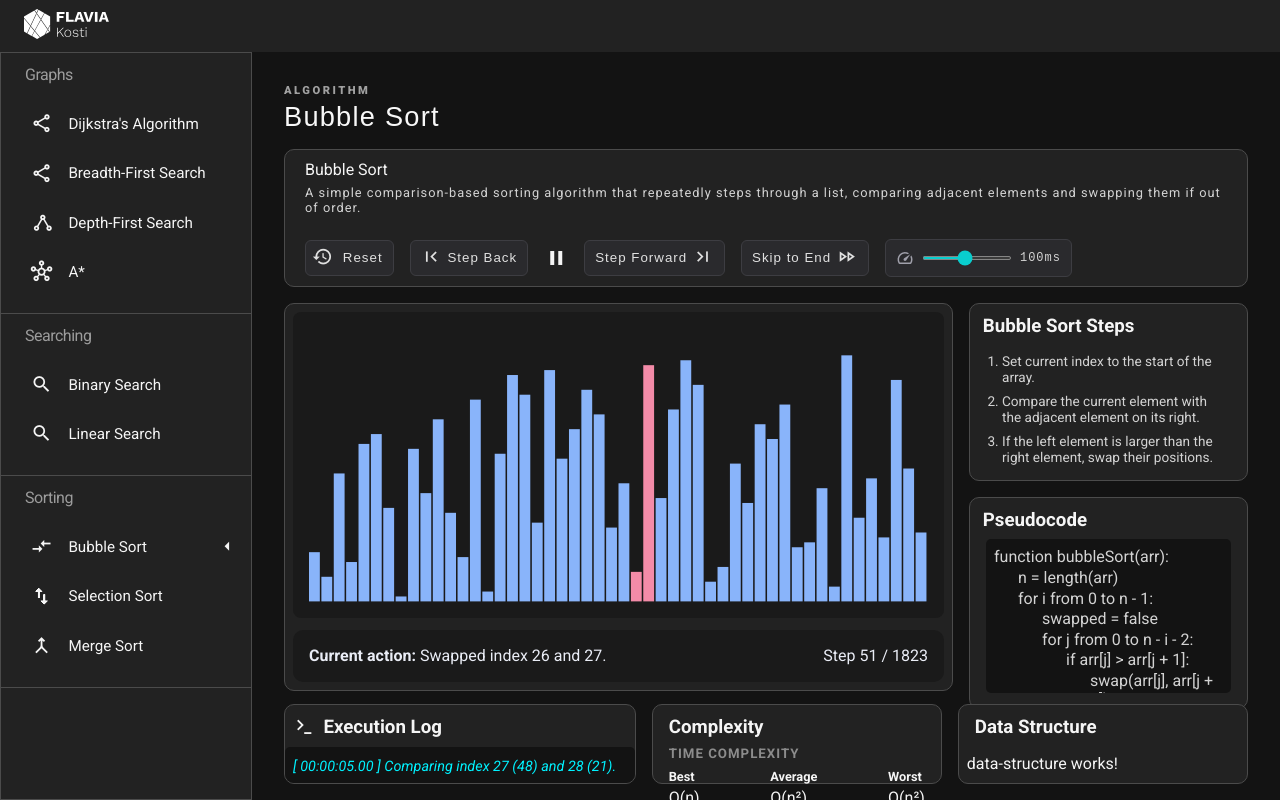
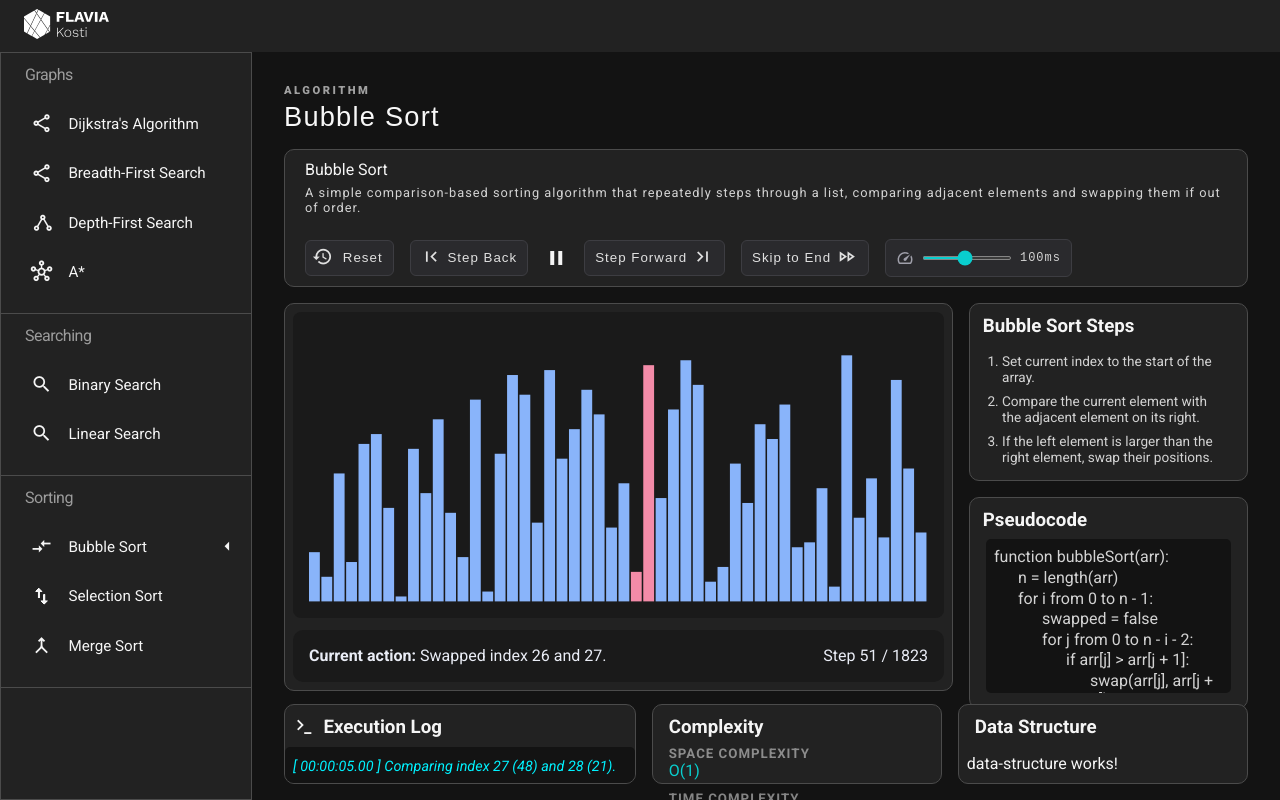
Before and after one commit to flavia3107/algorithm-visualizer, an Angular app: page / in a window 1280 px wide. Built offline with nearby package versions, Linux system fonts and the light colour scheme.

Commit message:
Algorithm-Visualizer: Complexity Details - P10

```diff
--- a/src/app/components/complexity-info/complexity-info.html
+++ b/src/app/components/complexity-info/complexity-info.html
@@ -1,19 +1,21 @@
 @let algorithm = activeAlgorithm();
 <div class="flex-column main-container">
+	<div class="pseudocode">
+		<h5>Space Complexity</h5>
+		<p class="complexity-details item value">
+			{{algorithm.spaceComplexity}}
+		</p>
+	</div>
 	<div class="details">
 		<h5> Time Complexity</h5>
 		<div class="complexity-details flex-row space-between">
 			@for(item of complexityItem; track item) {
-			<p class="flex-column item"><strong>{{item}}</strong><span>{{algorithm.timeComplexity[item]}}</span></p>
+			<p class="flex-column item">
+				<strong>{{item}}</strong>
+				<span class="value">{{algorithm.timeComplexity[item]}}</span>
+			</p>
 			}
 		</div>
-	</div>
-
-	<div class="pseudocode">
-		<h5>Space Complexity</h5>
-		<p class="complexity-details item">
-			{{algorithm.spaceComplexity}}
-		</p>
 	</div>
 </div>
 
--- a/src/app/components/complexity-info/complexity-info.scss
+++ b/src/app/components/complexity-info/complexity-info.scss
@@ -20,6 +20,10 @@ h5 {
 	gap: 0.25rem;
 }
 
+.value {
+	color: #09cece;
+}
+
 .main-container {
 	gap: 0.7rem;
 }
```
